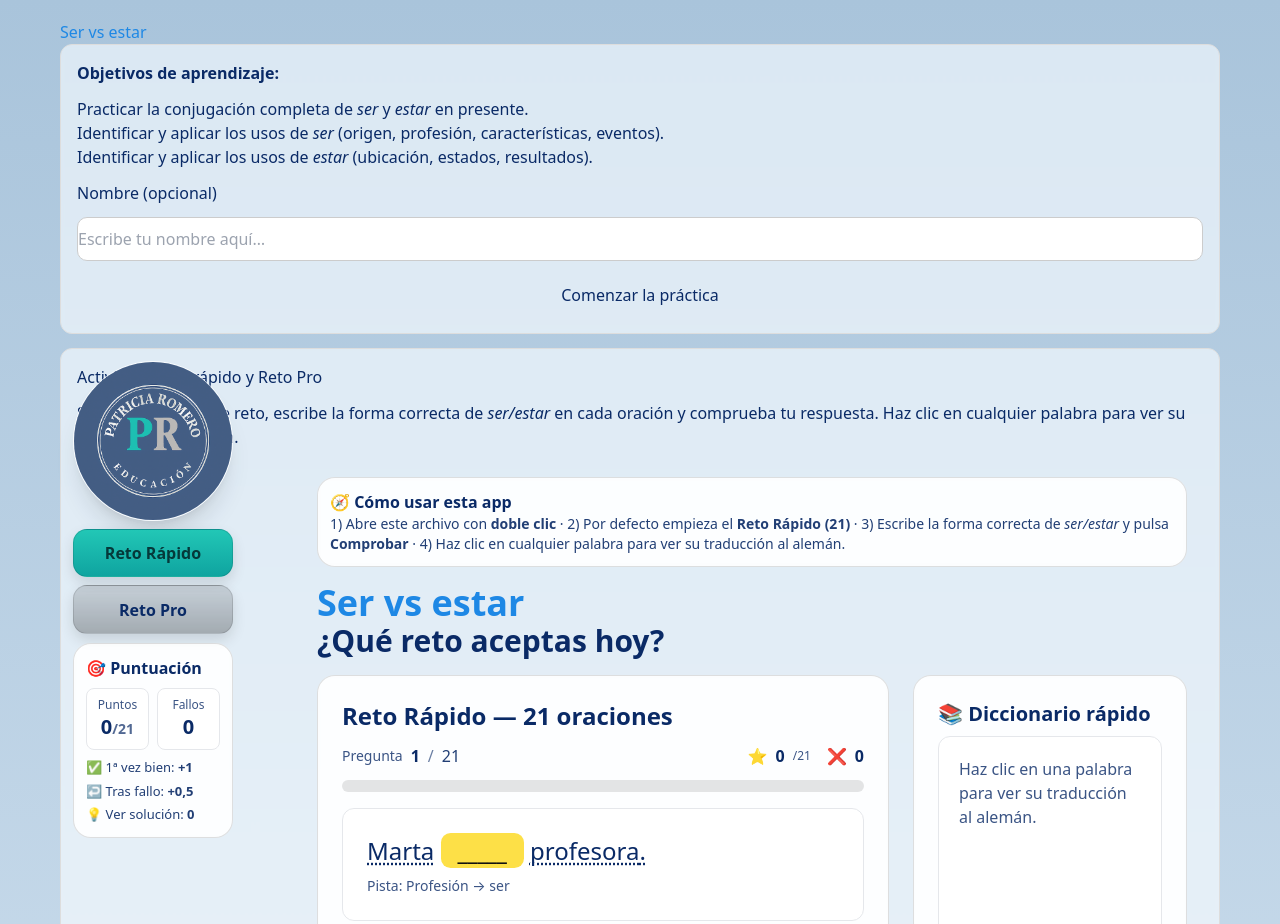
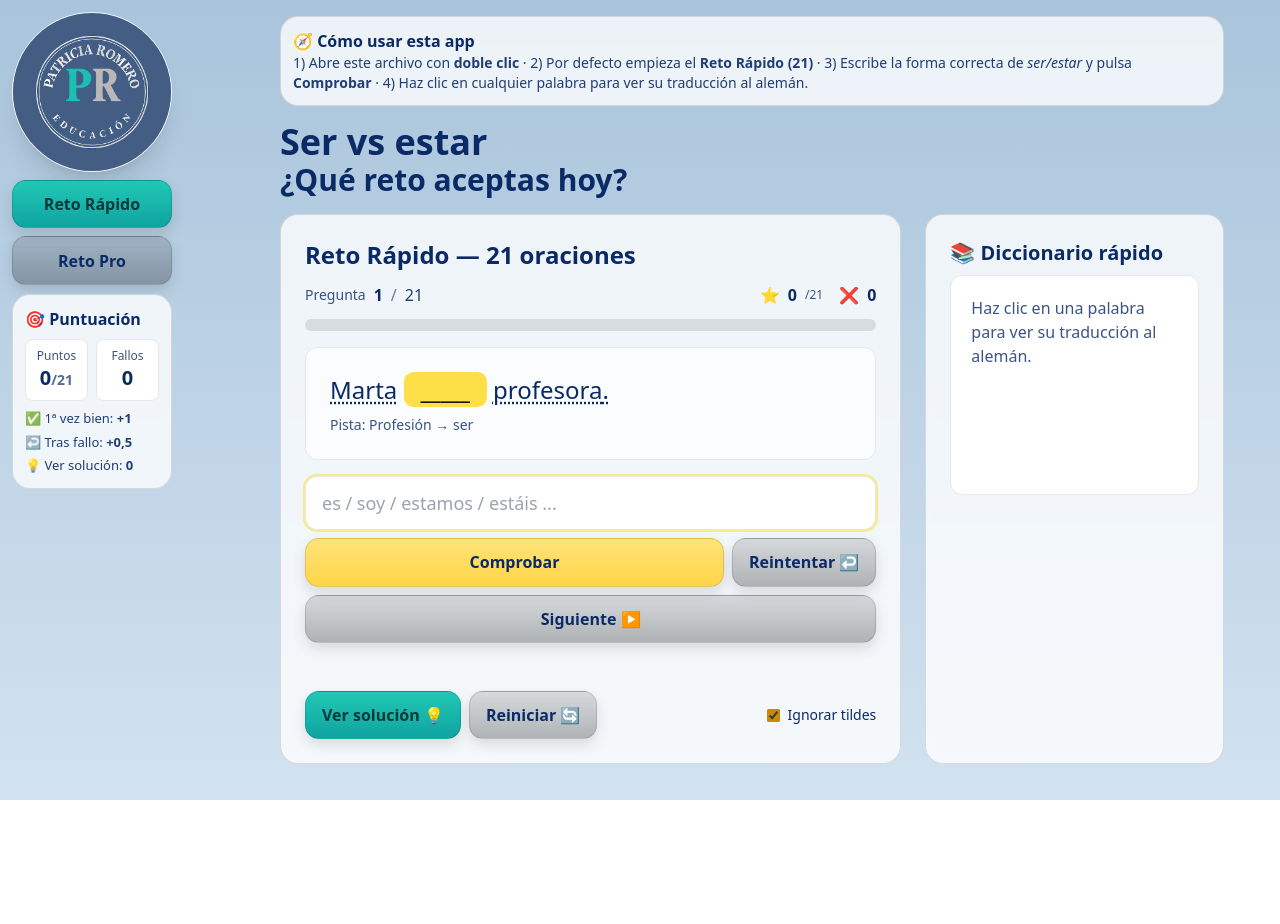
Before and after one commit to Vidalunar/ser_estar, a plain HTML site: page index.html in a window 1280 px wide. Shown: the top 924 px of the page. After the commit the page ends 800 px from the top, so only its background shows below. Drawn offline with nearby package versions, Linux system fonts and the light colour scheme.

Commit message:
Update index.html

```diff
--- a/index.html
+++ b/index.html
@@ -1,38 +1,18 @@
-<!DOCTYPE html>
+<!doctype html>
 <html lang="es">
 <head>
-<meta charset="utf-8">
+<meta charset="utf-8"/>
+<meta name="viewport" content="width=device-width, initial-scale=1"/>
 <title>Ser vs estar — Reto rápido (21) / Reto Pro (50)</title>
-<meta name="viewport" content="width=device-width, initial-scale=1">
-<meta name="color-scheme" content="light dark">
 
-<!-- Tailwind CDN (necesario para la app) -->
+<!-- Tailwind CDN -->
 <script src="https://cdn.tailwindcss.com"></script>
 
 <style>
-/* ===== Estilos base de la plantilla ===== */
-:root { --maxw: 1200px; --pad: 20px; --bg:#fff; --fg:#111; --brand:#1e88e5; }
-@media (prefers-color-scheme: dark){ :root{ --bg:#0e0f12; --fg:#f2f2f2; --brand:#64b5f6; } }
-html,body{margin:0;padding:0;background:var(--bg);color:var(--fg);font:16px/1.5 system-ui,-apple-system,Segoe UI,Arial,sans-serif;}
-.wrap{max-width:var(--maxw);margin:0 auto;padding:var(--pad);}
-h1{margin:0 0 12px;color:var(--brand)}
-.card{border:1px solid #ddd;border-radius:12px;padding:16px;background:rgba(255,255,255,0.6);backdrop-filter:saturate(120%) blur(2px);}
-@media (prefers-color-scheme: dark){ .card{ border-color:#2a2a2a; background:rgba(20,20,20,0.6);} }
-button{min-height:44px;min-width:44px;padding:10px 16px;border-radius:10px;border:1px solid transparent;background:var(--brand);color:#fff;font-weight:600}
-button:active{transform:scale(0.98)}
-input,select,textarea{min-height:44px;padding:10px 12px;width:100%;border-radius:10px;border:1px solid #ccc;background:#fff;color:#111}
-@media (prefers-color-scheme: dark){ input,select,textarea{background:#151515;color:#eee;border-color:#333} }
-img{max-width:100%;height:auto}
-.grid{display:grid;gap:12px}
-.mt{margin-top:14px}
-footer{margin-top:24px;font-size:14px;opacity:.8}
-/* ZONAS A EDITAR EN COLOR PARA IDENTIFICAR RÁPIDO (puedes cambiar --brand) */
-
-/* ===== Estilos específicos de la app (copiados del archivo original) ===== */
   :root{ --ink:#0a2a66; --blue1:#a9c4db; --blue2:#d2e2f0; }
-body.app-bg{min-height:100vh;background:linear-gradient(180deg,var(--blue1),var(--blue2));color:var(--ink);}
-.card-app{background:rgba(255,255,255,.78);backdrop-filter:blur(2px);border:1px solid rgba(0,0,0,.12);border-radius:18px;}
-.btn-app{border-radius:14px;padding:.7rem 1rem;font-weight:800;border:1px solid rgba(0,0,0,.12);box-shadow:0 6px 14px rgba(0,0,0,.12);}
+  body{min-height:100vh;background:linear-gradient(180deg,var(--blue1),var(--blue2));color:var(--ink);}
+  .card{background:rgba(255,255,255,.78);backdrop-filter:blur(2px);border:1px solid rgba(0,0,0,.12);border-radius:18px;}
+  .btn{border-radius:14px;padding:.7rem 1rem;font-weight:800;border:1px solid rgba(0,0,0,.12);box-shadow:0 6px 14px rgba(0,0,0,.12);}
   .btn-yellow{background:linear-gradient(180deg,#ffe37a,#ffd548);}
   .btn-dark{background:linear-gradient(180deg,rgba(0,0,0,.12),rgba(0,0,0,.28));color:#0a2a66;}
   .btn-teal{background:linear-gradient(180deg,#22c7b6,#0fa4a0);color:#05393a;}
@@ -40,54 +20,33 @@ body.app-bg{min-height:100vh;background:linear-gradient(180deg,var(--blue1),var(
   .side{position:fixed;left:.75rem;top:.75rem;z-index:5;width:clamp(140px,20vmin,200px);}
   .side .score{margin-top:.6rem}
   /* Evita solapes con la columna izquierda en pantallas anchas */
-.play-wrap{width:min(1200px,100%);margin:0 auto;padding:1rem;}
-@media (min-width:1024px){ .play-wrap{padding-left:clamp(240px, 24vmin + 44px, 340px);} }
+  .wrap{width:min(1200px,100%);margin:0 auto;padding:1rem;}
+  @media (min-width:1024px){ .wrap{padding-left:clamp(240px, 24vmin + 44px, 340px);} }
   /* Blank */
   .blank{min-width:5.2rem;display:inline-flex;align-items:center;justify-content:center;padding:.1rem .5rem;border-radius:.6rem;background:#fde047;color:#111;font-weight:800}
   /* Fin de reto compacto */
   .end-compact h3{margin:0 0 .4rem 0}
   .end-compact .row{display:flex;gap:1rem;flex-wrap:wrap;margin:.2rem 0}
   .end-compact .row > div{background:rgba(255,255,255,.7);border:1px solid rgba(0,0,0,.1);border-radius:.6rem;padding:.35rem .6rem;font-weight:700}
+  .end-compact .actions{margin-top:.6rem;display:flex;flex-direction:column;gap:.5rem}
   /* Tooltip */
   .tip{position:absolute;transform:translate(-50%,-110%);white-space:nowrap;background:#fde047;border:1px solid rgba(0,0,0,.12);border-radius:.5rem;padding:.2rem .45rem;font-size:.75rem}
   /* En tablet/móvil la barra izquierda pasa arriba */
   @media (max-width:1023.98px){
     .side{position:static;width:auto;display:grid;grid-template-columns:auto 1fr 1fr;gap:.6rem;align-items:start;margin:.6rem .75rem 0}
-  .play-wrap{padding-left:1rem}
+    .wrap{padding-left:1rem}
   }
 </style>
 </head>
-<body class="app-bg">
-
-<main class="wrap">
-  <h1>Ser vs estar</h1>
-
-  <section class="card grid">
-    <p><strong>Objetivos de aprendizaje:</strong></p>
-    <ul>
-      <li>Practicar la conjugación completa de <em>ser</em> y <em>estar</em> en presente.</li>
-      <li>Identificar y aplicar los usos de <em>ser</em> (origen, profesión, características, eventos).</li>
-      <li>Identificar y aplicar los usos de <em>estar</em> (ubicación, estados, resultados).</li>
-    </ul>
-
-    <label for="nombre">Nombre (opcional)</label>
-    <input id="nombre" type="text" placeholder="Escribe tu nombre aquí…">
-    <button id="btn">Comenzar la práctica</button>
-  </section>
-
-  <section class="card grid mt">
-    <h2>Actividad: Reto rápido y Reto Pro</h2>
-    <p>Selecciona el tipo de reto, escribe la forma correcta de <em>ser/estar</em> en cada oración y comprueba tu respuesta. Haz clic en cualquier palabra para ver su traducción al alemán.</p>
-
-    <!-- ======= CONTENIDO PRINCIPAL: App incrustada ======= -->
+<body>
 
 <!-- Columna izquierda -->
 <div class="side">
-      <img src="Copilot_20250920_121301.png" alt="Sello PR" class="w-full aspect-square rounded-full shadow-xl border border-white/80" onerror="this.style.display='none'"/>
-      <button id="quickBtn" class="btn-app btn-teal mt-2 w-full">Reto Rápido</button>
-      <button id="proBtn"   class="btn-app btn-dark mt-2 w-full">Reto Pro</button>
+  <img src="Copilot_20250920_121301.png" alt="Sello PR" class="w-full aspect-square rounded-full shadow-xl border border-white/80"/>
+  <button id="quickBtn" class="btn btn-teal mt-2 w-full">Reto Rápido</button>
+  <button id="proBtn"   class="btn btn-dark mt-2 w-full">Reto Pro</button>
 
-      <div class="card-app score p-3">
+  <div class="card score p-3">
     <h3 class="font-extrabold text-base mb-2">🎯 Puntuación</h3>
     <div class="grid grid-cols-2 gap-2 text-sm mb-2">
       <div class="text-center bg-white rounded-lg p-2 border"><div class="text-xs opacity-80">Puntos</div>
@@ -105,9 +64,9 @@ body.app-bg{min-height:100vh;background:linear-gradient(180deg,var(--blue1),var(
   </div>
 </div>
 
-    <div class="play-wrap">
+<div class="wrap">
   <!-- Instrucciones -->
-      <div class="card-app p-3 mb-4">
+  <div class="card p-3 mb-4">
     <h2 class="font-extrabold text-base">🧭 Cómo usar esta app</h2>
     <p class="text-sm opacity-90">
       1) Abre este archivo con <b>doble clic</b> · 2) Por defecto empieza el <b>Reto Rápido (21)</b> ·
@@ -124,7 +83,7 @@ body.app-bg{min-height:100vh;background:linear-gradient(180deg,var(--blue1),var(
   <main class="grid lg:grid-cols-3 gap-6">
     <!-- Tablero -->
     <section class="lg:col-span-2">
-          <div class="card-app p-4 md:p-6 relative">
+      <div class="card p-4 md:p-6 relative">
         <div id="modeTitle" class="text-xl md:text-2xl font-extrabold mb-3">Reto Rápido — 21 oraciones</div>
 
         <!-- Barra superior -->
@@ -153,25 +112,25 @@ body.app-bg{min-height:100vh;background:linear-gradient(180deg,var(--blue1),var(
 
           <!-- 🔁 Reintentar debajo de Comprobar (restaurado) -->
           <div class="grid md:grid-cols-[1fr_auto] gap-2">
-                <button id="checkBtn" class="btn-app btn-yellow">Comprobar</button>
-                <button id="retryBtnInline" class="btn-app btn-dark w-full md:w-auto">Reintentar ↩️</button>
+            <button id="checkBtn" class="btn btn-yellow">Comprobar</button>
+            <button id="retryBtnInline" class="btn btn-dark w-full md:w-auto">Reintentar ↩️</button>
           </div>
 
-              <button id="nextBtn"  class="btn-app btn-dark w-full">Siguiente ▶</button>
+          <button id="nextBtn"  class="btn btn-dark w-full">Siguiente ▶</button>
         </div>
 
         <div id="feedback" class="mt-2 min-h-7 text-base"></div>
 
         <div class="mt-3 flex flex-wrap items-center gap-2">
-              <button id="revealBtn" class="btn-app btn-teal w-auto">Ver solución 💡</button>
-              <button id="resetBtn"  class="btn-app btn-dark w-auto">Reiniciar 🔄</button>
+          <button id="revealBtn" class="btn btn-teal w-auto">Ver solución 💡</button>
+          <button id="resetBtn"  class="btn btn-dark w-auto">Reiniciar 🔄</button>
           <label class="ml-auto inline-flex items-center gap-2 text-sm"><input id="accentToggle" type="checkbox" class="accent-yellow-600" checked>Ignorar tildes</label>
         </div>
       </div>
     </section>
 
     <!-- Diccionario -->
-        <aside class="card-app p-4 md:p-6">
+    <aside class="card p-4 md:p-6">
       <h2 class="text-xl font-extrabold mb-2">📚 Diccionario rápido</h2>
       <div id="dictBox" class="rounded-xl bg-white border p-5 min-h-[220px]">
         <p class="opacity-80">Haz clic en una palabra para ver su traducción al alemán.</p>
@@ -179,33 +138,11 @@ body.app-bg{min-height:100vh;background:linear-gradient(180deg,var(--blue1),var(
     </aside>
   </main>
 </div>
+
 <!-- Tooltip -->
 <div id="tooltip" class="tip hidden"></div>
 
-  </section>
-
-  <section class="card grid mt">
-    <h2>Recursos</h2>
-    <ul>
-      <li><a href="https://dle.rae.es" target="_blank" rel="noopener">Diccionario de la RAE</a></li>
-      <li><a href="https://www.wordreference.com/" target="_blank" rel="noopener">WordReference</a></li>
-    </ul>
-  </section>
-
-  <footer>Creado por Patricia Romero · Actividad interactiva "Ser vs estar" para iPad.</footer>
-</main>
-
 <script>
-/* Interacción de ejemplo (no interfiere con la app) */
-document.getElementById('btn').addEventListener('click', ()=>{
-  const n = document.getElementById('nombre').value.trim() || 'clase';
-  alert(`¡Hola, ${n}! Actividad lista en iPad.`);
-});
-</script>
-
-<script>
-/* ===== LÓGICA DE LA APP (copiada y adaptada del archivo original) ===== */
-
 /* ===== Diccionario ===== */
 const DICT = {
   "yo":"ich","tú":"du","él":"er","ella":"sie","nosotros":"wir","ustedes":"Sie (Pl.)",
@@ -423,7 +360,7 @@ function openErrorsReport(){
         @media (max-width:640px){.page{padding-right:16px; padding-left:16px;}}
       </style></head>
       <body>
-        <div class="sello"><img src="Copilot_20250920_121301.png" alt="Sello Patricia Romero Educación" onerror="this.style.display='none'"></div>
+        <div class="sello"><img src="Copilot_20250920_121301.png" alt="Sello Patricia Romero Educación"></div>
         <div class="page">
           <div class="title-box"><h1>Copia en tu cuaderno las respuestas correctas</h1></div>
           <p class="subtitle">Escribe cada oración con el verbo correcto en <b>negrita</b> y corrige tu respuesta.</p>
@@ -439,20 +376,16 @@ function openErrorsReport(){
 /* Fin del juego — compacto + botones con informe */
 function endScreen(){
   const total=ACTIVE.length;
-  const nota=(function(score){const s=Number(score.toFixed(1)); if(isQuick){
-    if(s>=20.4)return"1"; if(s>=19.3)return"1-"; if(s>=18.3)return"2+"; if(s>=17.4)return"2"; if(s>=16.2)return"2-"; if(s>=15.5)return"3+"; if(s>=14.5)return"3"; if(s>=13.4)return"3-"; if(s>=12.6)return"4+"; if(s>=11.6)return"4"; if(s>=10.5)return"4-"; if(s>=9.5)return"5+"; if(s>=6.3)return"5"; if(s>=5.3)return"5-"; return"6";
-  } else {
-    if(s>=48.5)return"1"; if(s>=46.0)return"1-"; if(s>=43.5)return"2+"; if(s>=41.5)return"2"; if(s>=38.5)return"2-"; if(s>=37.0)return"3+"; if(s>=34.5)return"3"; if(s>=32.0)return"3-"; if(s>=30.0)return"4+"; if(s>=27.5)return"4"; if(s>=25.0)return"4-"; if(s>=22.5)return"5+"; if(s>=15.0)return"5"; if(s>=12.5)return"5-"; return"6";
-  }})(pts);
+  const nota=(function(score){const s=Number(score.toFixed(1)); if(isQuick){ if(s>=20.4)return"1"; if(s>=19.3)return"1-"; if(s>=18.3)return"2+"; if(s>=17.4)return"2"; if(s>=16.2)return"2-"; if(s>=15.5)return"3+"; if(s>=14.5)return"3"; if(s>=13.4)return"3-"; if(s>=12.6)return"4+"; if(s>=11.6)return"4"; if(s>=10.5)return"4-"; if(s>=9.5)return"5+"; if(s>=6.3)return"5"; if(s>=5.3)return"5-"; return"6"; } else { if(s>=48.5)return"1"; if(s>=46.0)return"1-"; if(s>=43.5)return"2+"; if(s>=41.5)return"2"; if(s>=38.5)return"2-"; if(s>=37.0)return"3+"; if(s>=34.5)return"3"; if(s>=32.0)return"3-"; if(s>=30.0)return"4+"; if(s>=27.5)return"4"; if(s>=25.0)return"4-"; if(s>=22.5)return"5+"; if(s>=15.0)return"5"; if(s>=12.5)return"5-"; return"6"; } })(pts);
 
   const box=document.createElement("div");
-  box.className="card-app p-3 md:p-4 mt-3 end-compact";
+  box.className="card p-3 md:p-4 mt-3 end-compact";
   box.innerHTML=`
     <h3 class="text-xl font-extrabold">${isQuick?"⚡ Reto rápido finalizado":"🏁 ¡Has terminado!"}</h3>
     <div class="row"><div>Puntos: <b>${pts.toFixed(1)}</b> / ${total}</div><div>Fallos: <b>${fls}</b></div><div>Tu nota: <span class="bg-yellow-300 px-2 py-[2px] rounded font-extrabold">${nota}</span></div></div>
-    <div class="actions" style="display:flex;flex-direction:column;gap:.5rem">
-      <button class="btn-app btn-dark w-full" id="playAgainBtn">${isQuick?"Volver a intentar el reto 🔄":"Jugar de nuevo 🔄"}</button>
-      <button class="btn-app btn-yellow w-full" id="errorsBtn">Estas han sido tus respuestas incorrectas, cópialas en tu cuaderno y vuelve a intentarlo</button>
+    <div class="actions">
+      <button class="btn btn-dark w-full" id="playAgainBtn">${isQuick?"Volver a intentar el reto 🔄":"Jugar de nuevo 🔄"}</button>
+      <button class="btn btn-yellow w-full" id="errorsBtn">Estas han sido tus respuestas incorrectas, cópialas en tu cuaderno y vuelve a intentarlo</button>
     </div>`;
   feedback.innerHTML=""; sentenceBox.append(box);
   document.getElementById("playAgainBtn").onclick=reset;
@@ -473,6 +406,5 @@ proBtn.addEventListener("click",()=>{ QUESTIONS_PRO=ensureCoverage(bank(50),50);
 /* Arranque por defecto: Reto rápido (21) */
 useQuestions(QUESTIONS_QUICK,true);
 </script>
-
 </body>
 </html>
```
Lines whose indentation alone changed are shown as unchanged.
